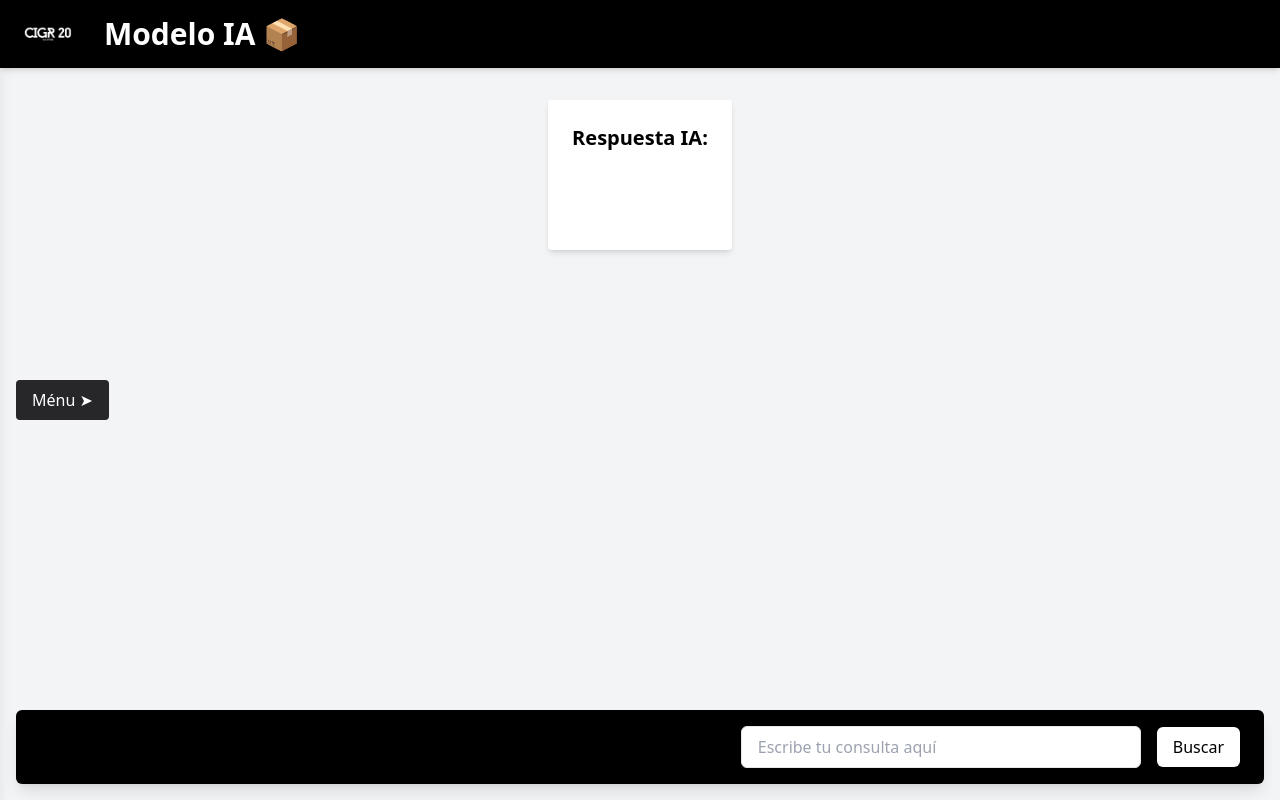
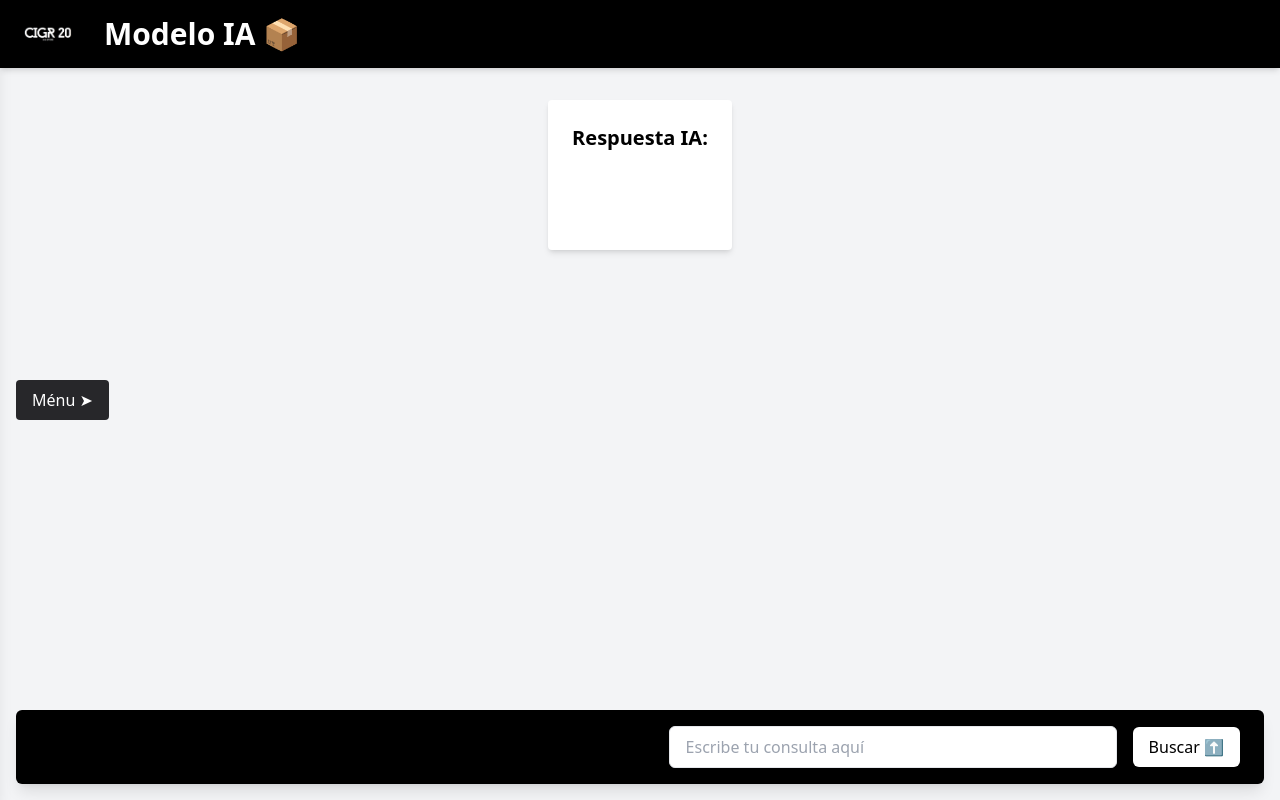
Before and after one commit to cesar3318123/ecommerce_web, a React (Create React App) app: page /home2 in a window 1280 px wide. Built offline with nearby package versions, Linux system fonts and the light colour scheme.

Commit message:
ultimos cambios creo

```diff
--- a/src/home2.jsx
+++ b/src/home2.jsx
@@ -123,7 +123,7 @@ function Home_IA() {
             <input
              type="text"
              placeholder="Escribe tu consulta aquí"
-             className="w-full md:w-[400px] max-w-md px-4 py-2 text-black border rounded-md focus:outline-none focus:ring-2 focus:ring-blue-400"
+             className="flex-grow max-w-md px-4 py-2 text-black border rounded-md focus:outline-none focus:ring-2 focus:ring-blue-400"
              value={prompt}
              onChange={(e) => setPrompt(e.target.value)}
              onKeyDown={(e) => e.key === "Enter" && handleSearch()}
@@ -134,7 +134,7 @@ function Home_IA() {
              disabled={loading}
              className="bg-white text-black px-4 py-2 rounded-md hover:bg-blue-400 transition"
             >
-                 Buscar
+                 Buscar ⬆️
             </button>
          </div>
         </div>
```
